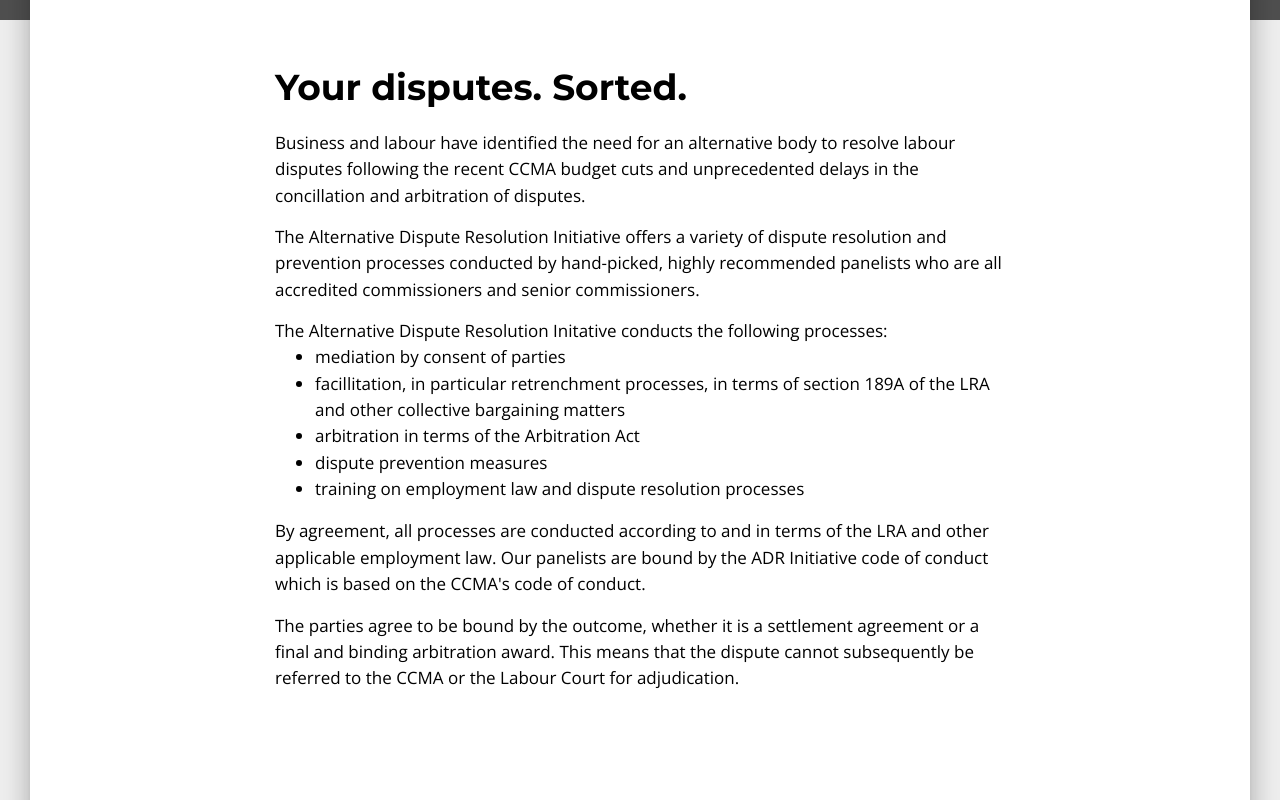
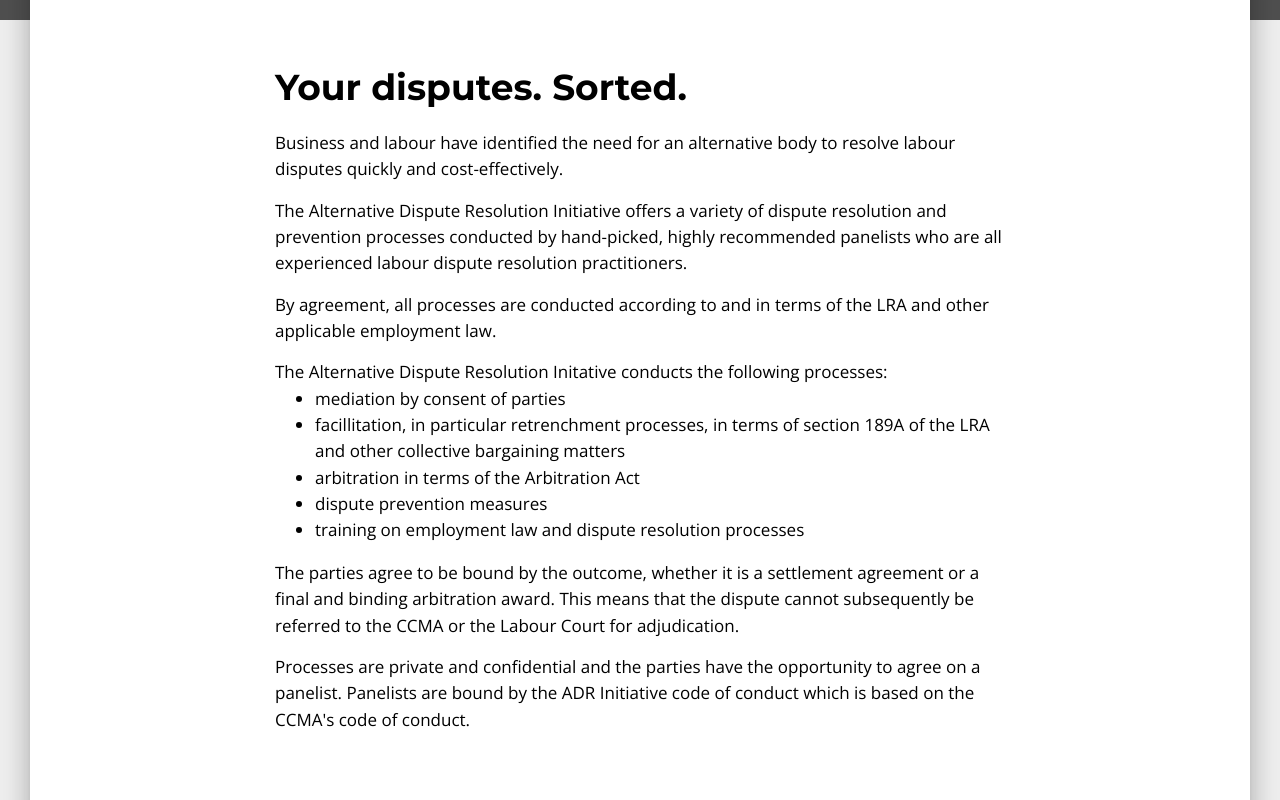
Before and after one commit to lloydeverett/adrinitiative, a plain HTML site: page public/index.html in a window 1280 px wide. Shown: the part 780-1580 px from the top of the page. Drawn offline with nearby package versions, Linux system fonts and the light colour scheme; grey boxes are pictures that could not be loaded.

Commit message:
Update copy

```diff
--- a/public/index.html
+++ b/public/index.html
@@ -97,8 +97,9 @@ The above copyright notice and this permission notice shall be included in all c
         <div class="row">
           <div class="col-md-8 ml-auto mr-auto">
             <h2 class="title">Your disputes. Sorted.</h2>
-            <h5 class="description">Business and labour have identified the need for an alternative body to resolve labour disputes following the recent CCMA budget cuts and unprecedented delays in the concillation and arbitration of disputes.</h5>
-            <h5 class="description">The Alternative Dispute Resolution Initiative offers a variety of dispute resolution and prevention processes conducted by hand-picked, highly recommended panelists who are all accredited commissioners and senior commissioners.</h5>
+            <h5 class="description">Business and labour have identified the need for an alternative body to resolve labour disputes quickly and cost-effectively.</h5>
+            <h5 class="description">The Alternative Dispute Resolution Initiative offers a variety of dispute resolution and prevention processes conducted by hand-picked, highly recommended panelists who are all experienced labour dispute resolution practitioners.</h5>
+            <h5 class="description">By agreement, all processes are conducted according to and in terms of the LRA and other applicable employment law.</h5>
             <h5 class="description">
               The Alternative Dispute Resolution Initative conducts the following processes:
               <ul>
@@ -109,8 +110,8 @@ The above copyright notice and this permission notice shall be included in all c
                 <li>training on employment law and dispute resolution processes</li>
               </ul>
             </h5>
-            <h5 class="description">By agreement, all processes are conducted according to and in terms of the LRA and other applicable employment law. Our panelists are bound by the ADR Initiative code of conduct which is based on the CCMA's code of conduct.</h5>
             <h5 class="description">The parties agree to be bound by the outcome, whether it is a settlement agreement or a final and binding arbitration award. This means that the dispute cannot subsequently be referred to the CCMA or the Labour Court for adjudication.</h5>
+            <h5 class="description">Processes are private and confidential and the parties have the opportunity to agree on a panelist. Panelists are bound by the ADR Initiative code of conduct which is based on the CCMA's code of conduct.</h5>
           </div>
         </div>
       </div>
@@ -122,7 +123,7 @@ The above copyright notice and this permission notice shall be included in all c
             <h5 class="description">The trade union/employee party and employers' organisation/employer party agree that the dispute will be resolved under the auspices of the Alternative Dispute Resolution Initiative.</h5>
             <h3 class="description">How does it work?</h3>
             <h5 class="description">The parties jointly sign an agreement to the process being conducted by the ADR Initiative. They sign the terms of reference in which they specifically agree that the panelist must apply the LRA and all other employment law, including the codes of good practice, facilitation regulations, arbitration guidelines and the CCMA Rules, where applicable.  The parties agree to comply with the outcome whether it is a settlement agreement or a final and binding arbitration award. This means that the matter cannot subsequently be referred to the CCMA or the Labour Court for adjudication.</h5>
-            <h5 class="description">For unfair dismissal disputes, the normal process will be med-arb. This is a process where the matter is set down for arbitration in terms of the Arbitration Act, but the panelist will first attempt to resolve the dispute through mediation. A dispute may be resolved through mediation or settled by the parties at any stage prior to the award being issued.</h5>
+            <h5 class="description">For unfair dismissal disputes, the normal process is med-arb. This is a process where the matter is set down for arbitration in terms of the Arbitration Act, but the panelist will first attempt to resolve the dispute through mediation. A dispute may be resolved through mediation or settled by the parties at any stage prior to the award being issued.</h5>
             <h3 class="description">Who chooses the panelist?</h3>
             <h5 class="description">The parties may agree on an arbitrator and ADR Initiative will accommodate the preference if possible. Otherwise, ADR Initiative will identify and appoint a panelist.</h5>
             <h3 class="description">Where will the case be heard?</h3>
```
Also changed, not shown: 1 other file.
